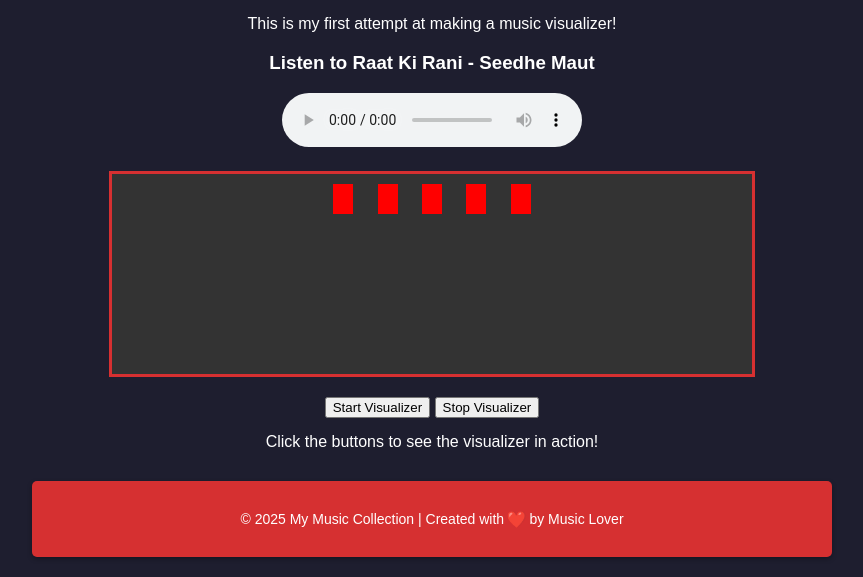
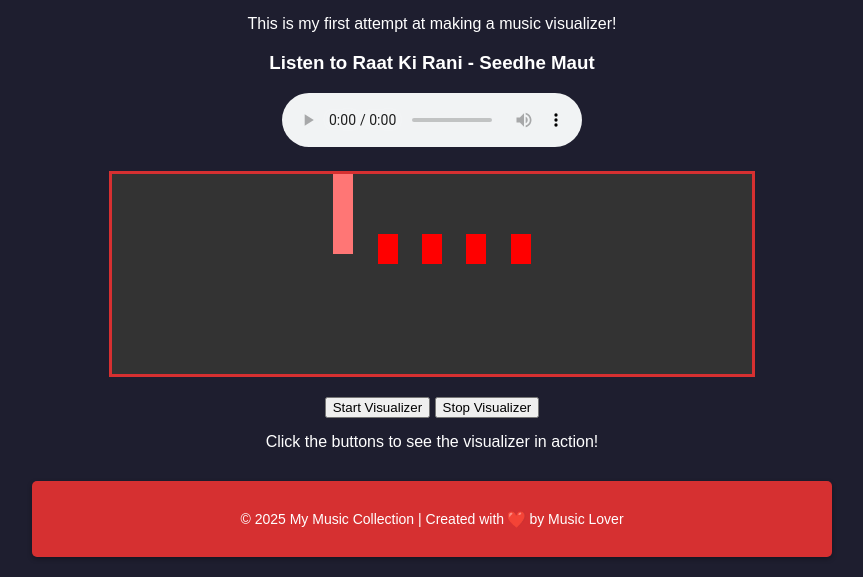
Before and after one commit to paragdotrs/bobaaaaa, a plain HTML site: page visualizer.html in a window 1280 px wide. In both pictures the pointer is over the element 551 px from the left and 440 px from the top of the page. Shown: the part 242-819 px from the top of the page, without its empty margins (208-1071 px from the left). Drawn offline with Linux system fonts and the light colour scheme.

Commit message:
Update visualizer.html

```diff
--- a/visualizer.html
+++ b/visualizer.html
@@ -2,8 +2,7 @@
 <html>
 <head>
     <title>Music Visualizer - My Music Collection</title>
-    <link rel="stylesheet" href="style.css">
-    <style>
+    <link rel="stylesheet" href="style.css">    <style>
         .visualizer-box {
             width: 80%;
             margin: 20px auto;
@@ -18,6 +17,13 @@
             background-color: red;
             display: inline-block;
             margin: 10px;
+            transition: all 0.3s ease;
+        }
+
+        .visualizer-box div:hover {
+            background-color: #ff7675;
+            height: 80px;
+            transform: translateY(-10px);
         }
 
         .active {
```
